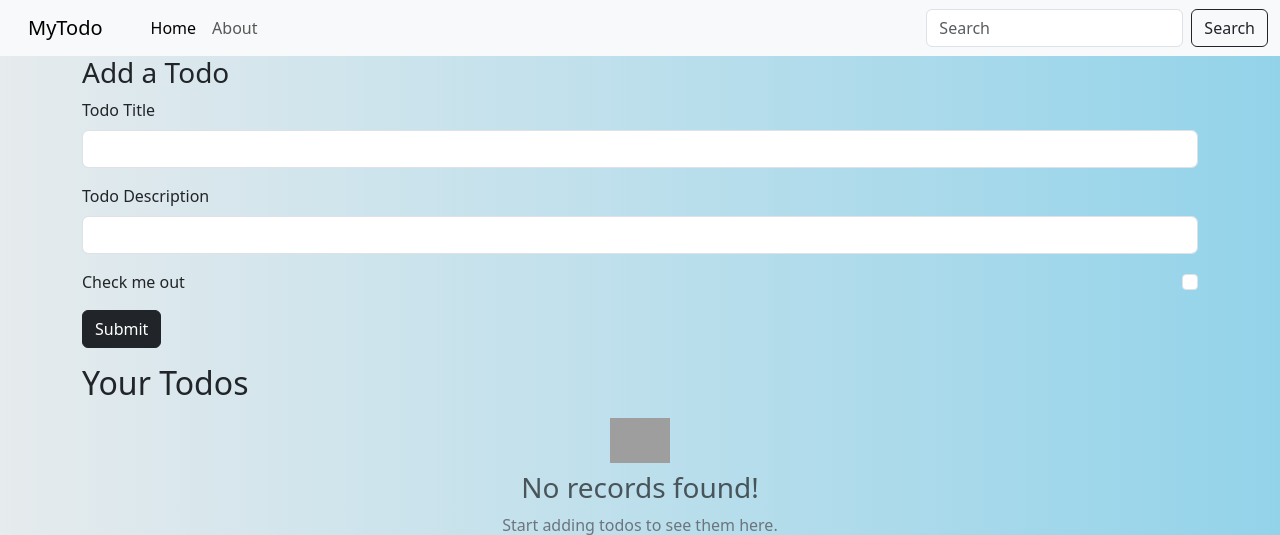
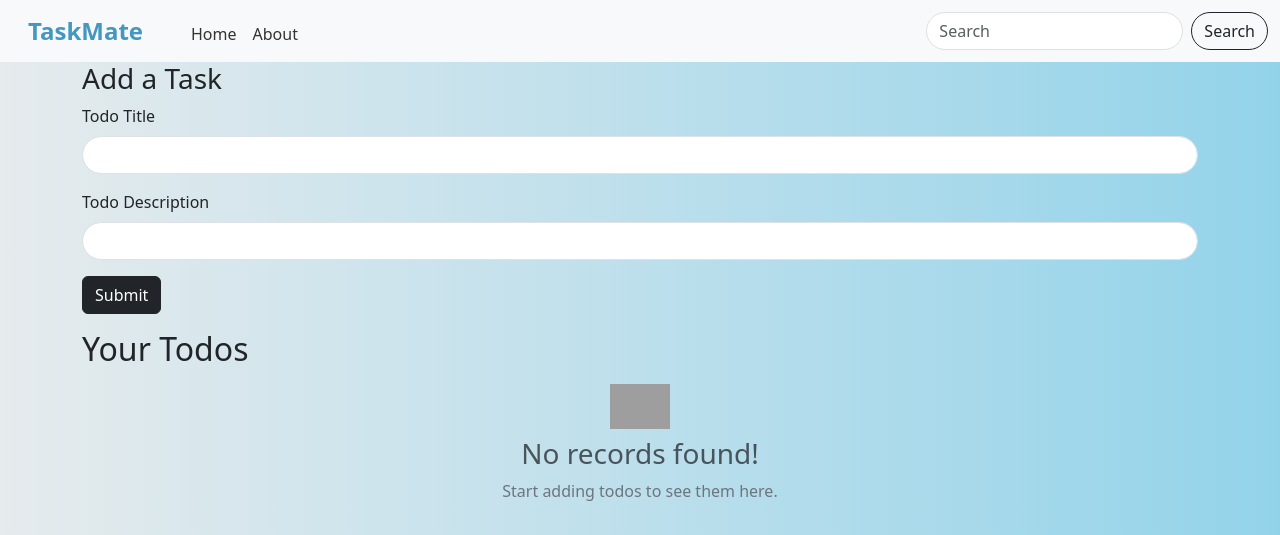
Before and after one commit to junaid-shaikh2/TaskMate, a Flask app: page / in a window 1280 px wide. Shown: the top 535 px of the page. Run offline with Flask 3, Linux system fonts and the light colour scheme; grey boxes are pictures that could not be loaded.

Commit message:
Initial Commit

```diff
--- a/templates/base.html
+++ b/templates/base.html
@@ -14,7 +14,7 @@
 
     <title> {% block title %}
         Home
-    {% endblock title %} - MyTodo</title>
+    {% endblock title %} - TaskMate</title>
     <style>
         body {
             background: linear-gradient(to right, #e6ebed, #93d3ea);
@@ -27,7 +27,7 @@
 <body>
     <nav class="navbar navbar-expand-lg bg-body-tertiary">
         <div class="container-fluid">
-            <a class="navbar-brand" href="/">MyTodo</a>
+            <a class="navbar-brand" href="/">TaskMate</a>
             <button class="navbar-toggler" type="button" data-bs-toggle="collapse"
                 data-bs-target="#navbarSupportedContent" aria-controls="navbarSupportedContent" aria-expanded="false"
                 aria-label="Toggle navigation">
@@ -49,6 +49,91 @@
             </div>
 
     </nav>
+    <style>
+        .navbar-brand {
+    font-weight: bold;
+    font-size: 1.5rem;
+    color: #4497c0 !important;
+    transition: all 0.4s ease-in-out;
+    position: relative;
+}
+
+.navbar-brand:hover {
+    color: #0b678f !important;
+    transform: scale(1.1);
+    text-shadow: 0 0 8px rgba(68, 151, 192, 0.6);
+}
+
+.navbar-brand::after {
+    content: "";
+    position: absolute;
+    left: 0;
+    bottom: 2px;
+    width: 0%;
+    height: 2px;
+    background-color: #0b678f;
+    transition: width 0.2s ease-in-out;
+}
+
+.navbar-brand:hover::after {
+    width: 100%;
+}
+.nav-link {
+    font-weight: 500;
+    color: #333 !important;
+    transition: all 0.3s ease;
+    position: relative;
+    padding-bottom: 2px;
+}
+
+.nav-link:hover {
+    color: #4497c0 !important;
+}
+
+.nav-link::after {
+    content: "";
+    position: absolute;
+    left: 0;
+    bottom: 0;
+    width: 0%;
+    height: 2px;
+    background-color: #4497c0;
+    transition: width 0.3s ease-in-out;
+}
+
+.nav-link:hover::after {
+    width: 100%;
+}
+
+        .custom-navbar {
+            background: linear-gradient(to right, #ffffff, #c2e9f0); /
+            box-shadow: 0 2px 4px rgba(0, 0, 0, 0.1);
+        }
+
+        .navbar-brand {
+            font-weight: bold;
+            font-size: 1.5rem;
+            color: #4497c0 !important;
+        }
+
+        .nav-link {
+            font-weight: 500;
+            color: #333 !important;
+            transition: color 0.3s ease-in-out;
+        }
+
+        .nav-link:hover {
+            color: #4497c0 !important;
+        }
+
+        .form-control {
+            border-radius: 20px;
+        }
+
+        .btn-outline-dark {
+            border-radius: 20px;
+        }
+    </style>
     {% block body %}
 
     {% endblock body %}
--- a/templates/index.html
+++ b/templates/index.html
@@ -5,7 +5,7 @@
 {% block body %}
 <div class="container">
     <h3>
-        Add a Todo
+        Add a Task
     </h3>
     <form action="/" method="POST">
         <div class="mb-3">
@@ -16,10 +16,6 @@
         <div class="mb-3">
             <label for="desc" class="form-label">Todo Description</label>
             <input type="text" class="form-control" name="desc" id="desc">
-        </div>
-        <div class="mb-3 form-check">
-            <input type="checkbox" class="form-check-input" id="exampleCheck1">
-            <label class="form-check-label" for="exampleCheck1">Check me out</label>
         </div>
         <button type="submit" class="btn btn-dark">Submit</button>
     </form>
```
Also changed, not shown: instance/todo.db.
